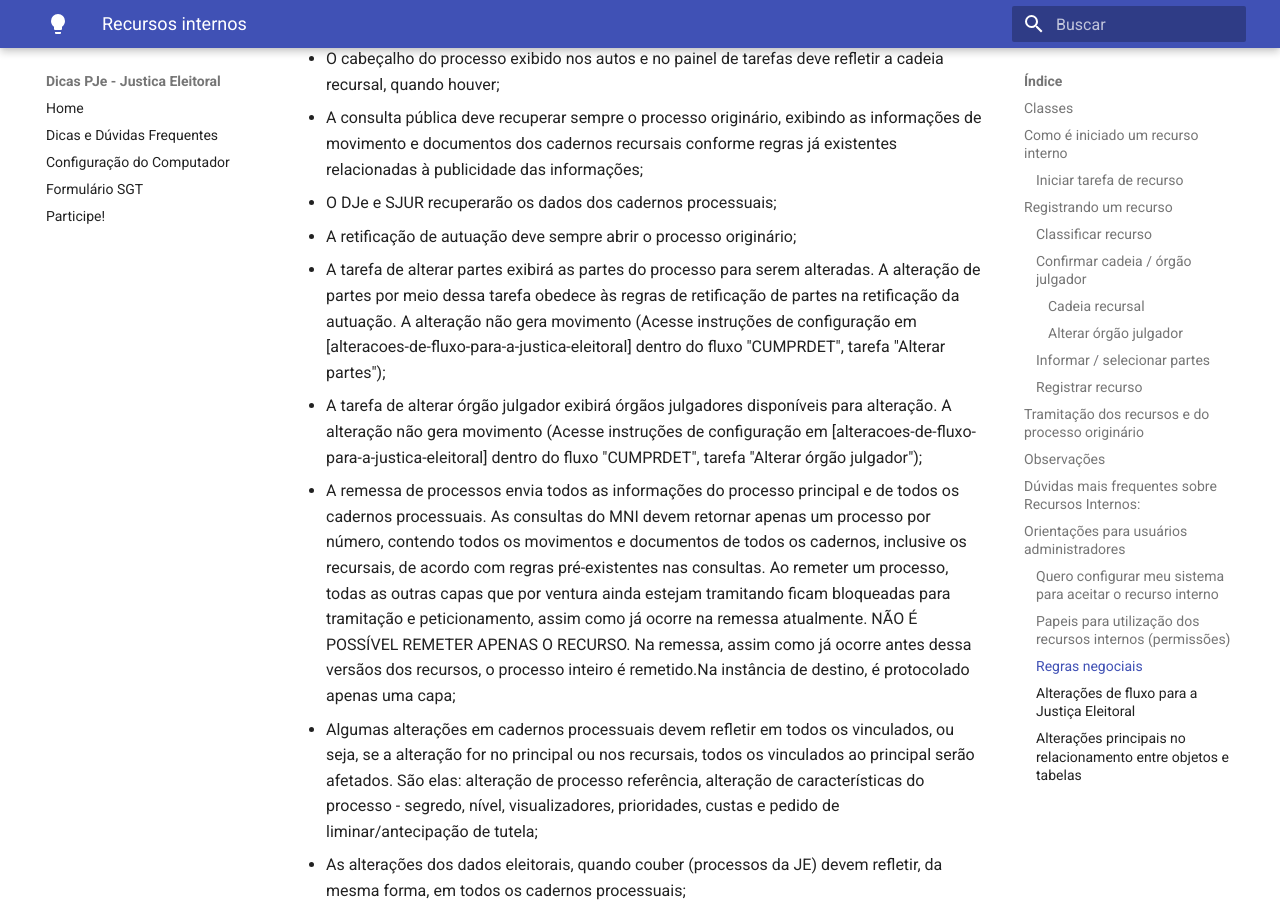
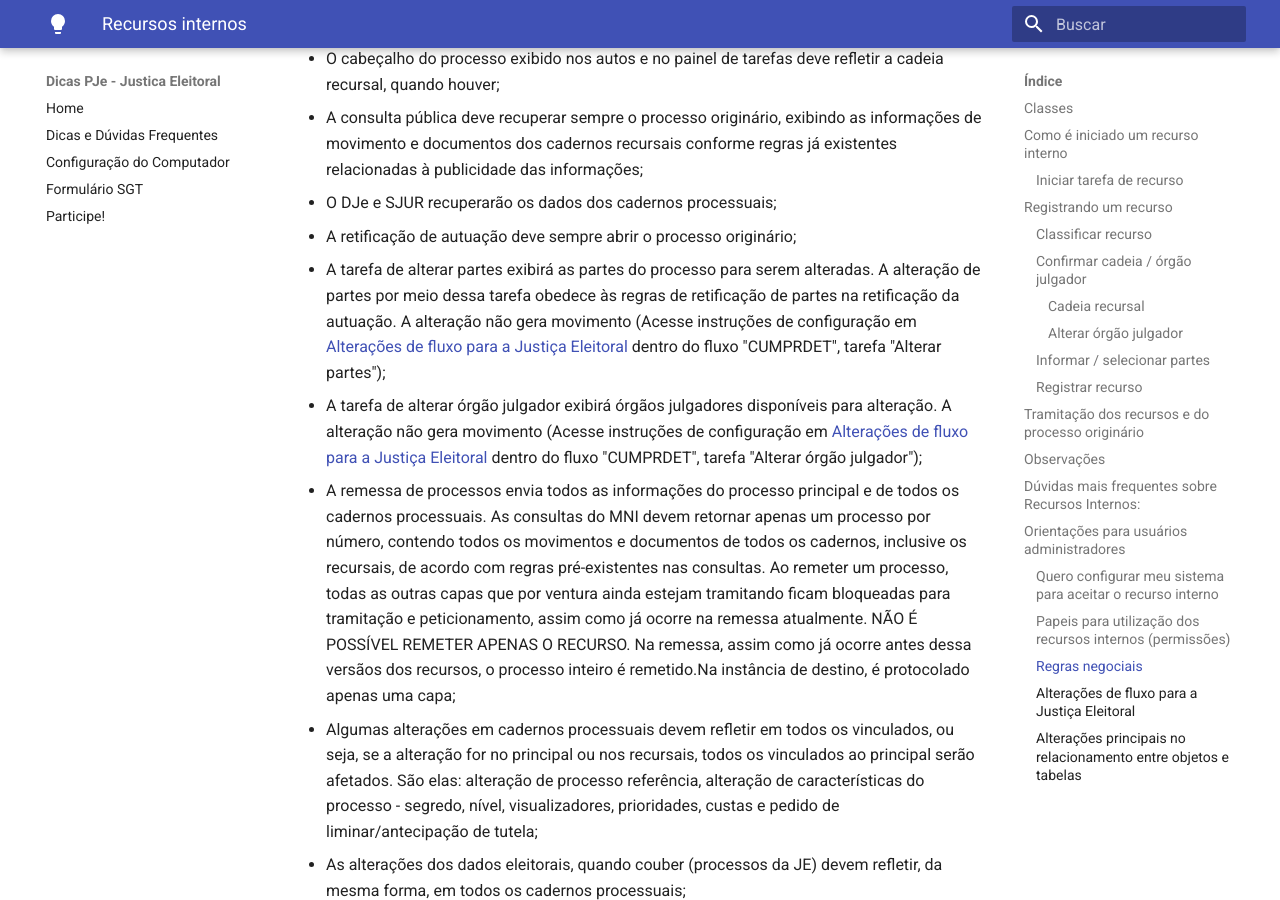
Before and after one commit to PJeJE/dicas_versao_1, an MkDocs documentation site: the page built from docs/recursos.md, in a window 1280 px wide and 900 px high, scrolled down 21256 px. Built offline with MkDocs 1.6.1 and Material for MkDocs 9.7.7, drawn with Linux system fonts in a browser that asks for light colours; nearby versions of some CDN libraries.

Commit message:
Update recursos.md

```diff
--- a/docs/recursos.md
+++ b/docs/recursos.md
@@ -277,8 +277,8 @@ O sistema exibirá, a partir dos autos digitais, a aba Recursos e Sessões que e
  - A consulta pública deve recuperar sempre o processo originário, exibindo as informações de movimento e documentos dos cadernos recursais conforme regras já existentes relacionadas à publicidade das informações;
 - O DJe e SJUR recuperarão os dados dos cadernos processuais;
  - A retificação de autuação deve sempre abrir o processo originário;
- - A tarefa de alterar partes exibirá as partes do processo para serem alteradas. A alteração de partes por meio dessa tarefa obedece às regras de retificação de partes na retificação da autuação. A alteração não gera movimento (Acesse instruções de configuração em [alteracoes-de-fluxo-para-a-justica-eleitoral] dentro do fluxo "CUMPRDET", tarefa "Alterar partes");
- - A tarefa de alterar órgão julgador exibirá órgãos julgadores disponíveis para alteração. A alteração não gera movimento (Acesse instruções de configuração em [alteracoes-de-fluxo-para-a-justica-eleitoral] dentro do fluxo "CUMPRDET", tarefa "Alterar órgão julgador");
+ - A tarefa de alterar partes exibirá as partes do processo para serem alteradas. A alteração de partes por meio dessa tarefa obedece às regras de retificação de partes na retificação da autuação. A alteração não gera movimento (Acesse instruções de configuração em [Alterações de fluxo para a Justiça Eleitoral](recursos.md#alteracoes-de-fluxo-para-a-justica-eleitoral) dentro do fluxo "CUMPRDET", tarefa "Alterar partes");
+ - A tarefa de alterar órgão julgador exibirá órgãos julgadores disponíveis para alteração. A alteração não gera movimento (Acesse instruções de configuração em  [Alterações de fluxo para a Justiça Eleitoral](recursos.md#alteracoes-de-fluxo-para-a-justica-eleitoral) dentro do fluxo "CUMPRDET", tarefa "Alterar órgão julgador");
  - A remessa de processos envia todos as informações do processo principal e de todos os cadernos processuais. As consultas do MNI devem retornar apenas um processo por número, contendo todos os movimentos e documentos de todos os cadernos, inclusive os recursais, de acordo com regras pré-existentes nas consultas. Ao remeter um processo, todas as outras capas que por ventura ainda estejam tramitando ficam bloqueadas para tramitação e peticionamento, assim como já ocorre na remessa atualmente. NÃO É POSSÍVEL REMETER APENAS O RECURSO. Na remessa, assim como já ocorre antes dessa versãos dos recursos, o processo inteiro é remetido.Na instância de destino, é protocolado apenas uma capa;
   - Algumas alterações em cadernos processuais devem refletir em todos os vinculados, ou seja, se a alteração for no principal ou nos recursais, todos os vinculados ao principal serão afetados. São elas: alteração de processo referência, alteração de características do processo - segredo, nível, visualizadores, prioridades, custas e pedido de liminar/antecipação de tutela;
 - As alterações dos dados eleitorais, quando couber (processos da JE) devem refletir, da mesma forma, em todos os cadernos processuais;
```
